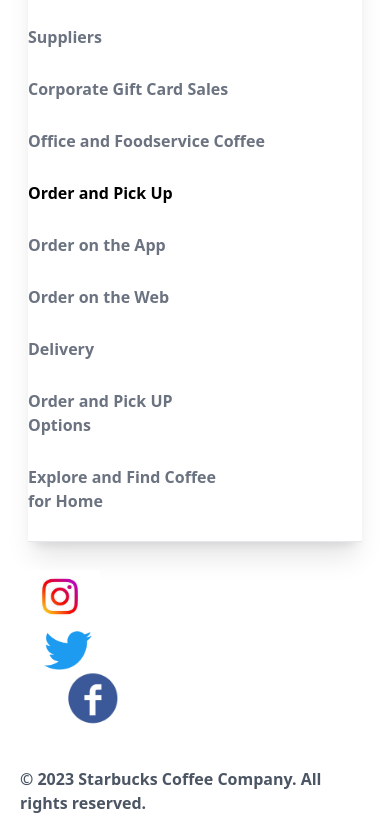
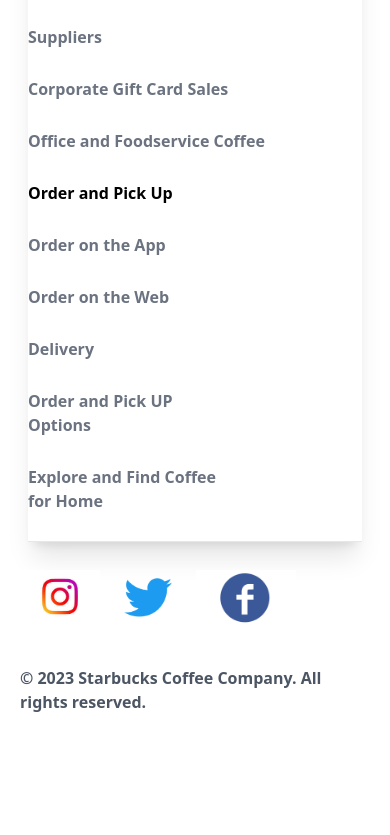
Before and after one commit to Priyanshu04/Starbucks-clone, a website built with Vite: page index.html in a window 390 px wide. Shown: the part 4803-5638 px from the top of the page. After the commit the page ends 5537 px from the top, so only its background shows below. Built offline with nearby package versions, Linux system fonts and the light colour scheme.

Commit message:
Update index.html

```diff
--- a/index.html
+++ b/index.html
@@ -216,7 +216,7 @@
 </div>
 <div class="socials">
     <div class="">
-        <ul class="md:flex space-x-6 m-5">
+        <ul class="flex space-x-6 m-5">
             <li><a href=""><img class="w-20 transition-all
                 " src="./images/insta.jpg" alt=""></a></li>
             <li><a href=""><img  class="w-12 pt-2" src="./images/twitter.webp" alt=""></a></li>
```
